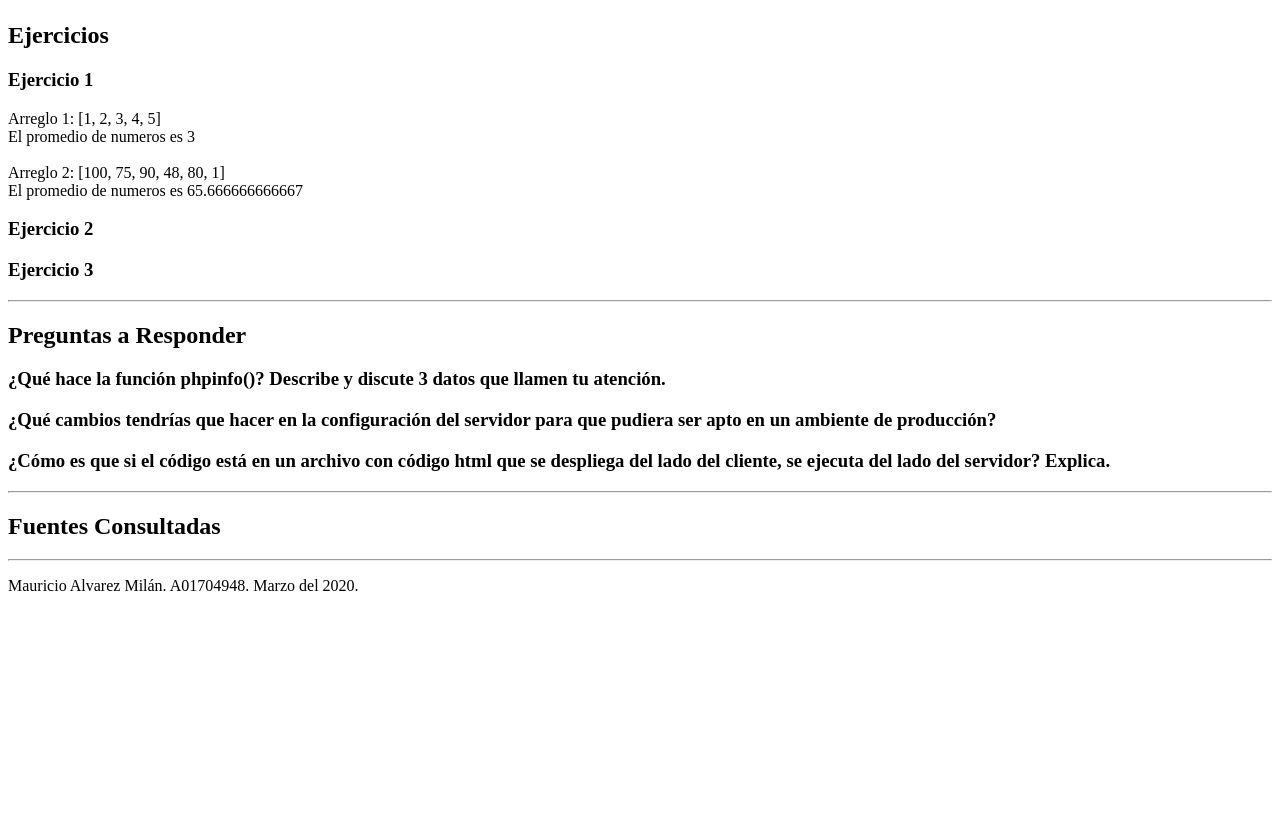
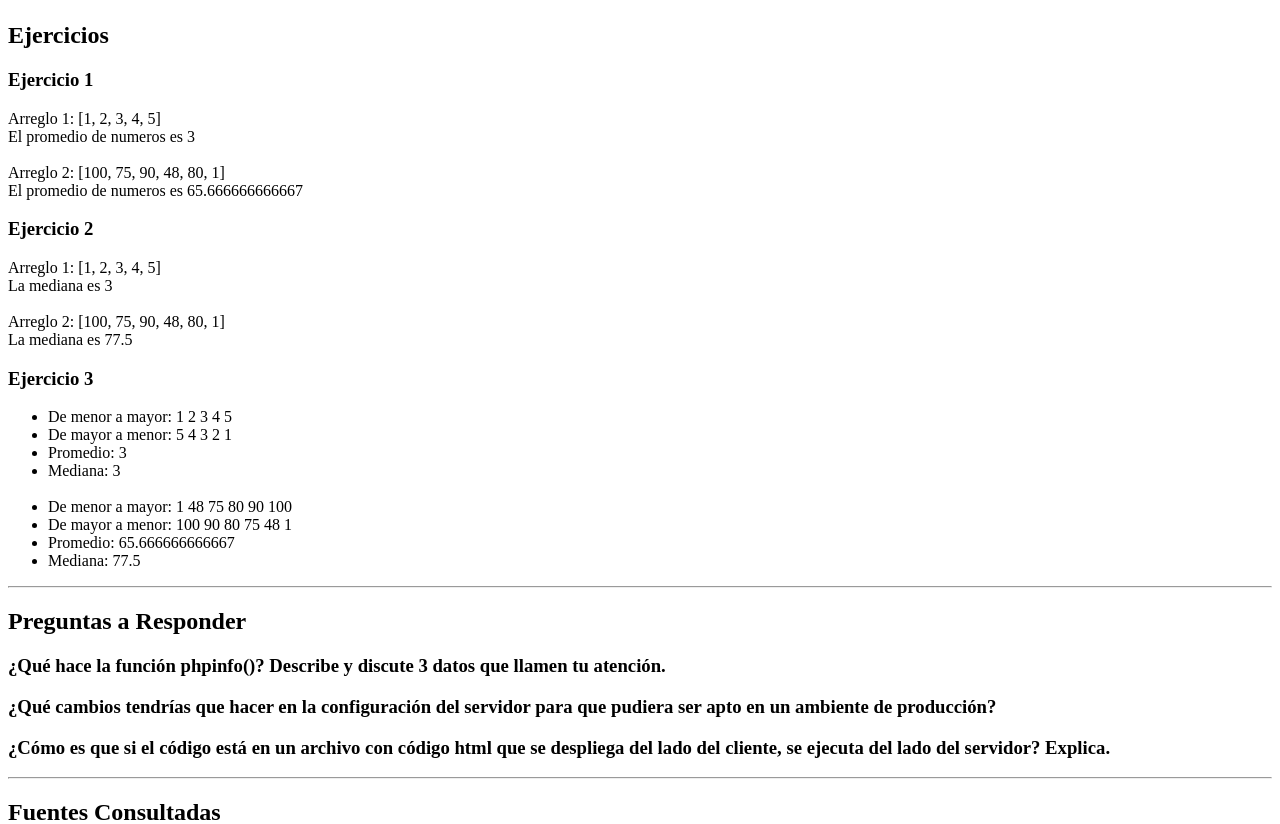
Before and after one commit to MauALV/a01704948-labs-daw, a PHP site: page / in a window 1280 px wide. Shown: the part 58-882 px from the top of the page. Before the commit the page ends 649 px from the top, so only its background shows below. Run offline with PHP 8.4, Linux system fonts and the light colour scheme.

Commit message:
Completar ejercicio 2 y 3

```diff
--- a/Lab 09/index.php
+++ b/Lab 09/index.php
@@ -35,16 +35,50 @@
             <article class="ejercicio" id="ejercicio2">
                 <h3>Ejercicio 2</h3>
                 <?php
-
+                    function mediana($arr) {
+                        sort($arr);
+                        $mitad = sizeof($arr)/2;
+                        if(sizeof($arr) % 2 == 0) {
+                            return ($arr[$mitad] + $arr[$mitad-1])/2;
+                        }
+                        else {
+                            return $arr[sizeof($arr)/2];
+                        }
+                    }
+                    echo "Arreglo 1: [1, 2, 3, 4, 5]";
+                    echo "<br>";
+                    echo "La mediana es " . mediana($numeros1);
+                    echo "<br> <br>";
+                    echo "Arreglo 2: [100, 75, 90, 48, 80, 1]";
+                    echo "<br>";
+                    echo "La mediana es " . mediana($numeros2);
 
                 ?>
             </article>
             <article class="ejercicio" id="ejercicio3">
                 <h3>Ejercicio 3</h3>
-                <?php
+                <ul>
+                    <?php
+                        function lista($arr) {
+                            sort($arr);
+                            echo "<li> De menor a mayor: ";
+                            for($i = 0; $i < sizeof($arr); $i++) {
+                                echo $arr[$i] . " ";
+                            }
+                            echo "<li> De mayor a menor: ";
+                            rsort($arr);
+                            for($i = 0; $i < sizeof($arr); $i++) {
+                                echo $arr[$i] . " ";
+                            }
+                            echo "<li> Promedio: " . promedio($arr);
+                            echo "<li> Mediana: " . mediana($arr);
+                        }
+                        lista($numeros1);
+                        echo "<br><br>";
+                        lista($numeros2);
+                    ?>
 
-
-                ?>
+                </ul>
             </article>
         </section>
         <hr>
```
